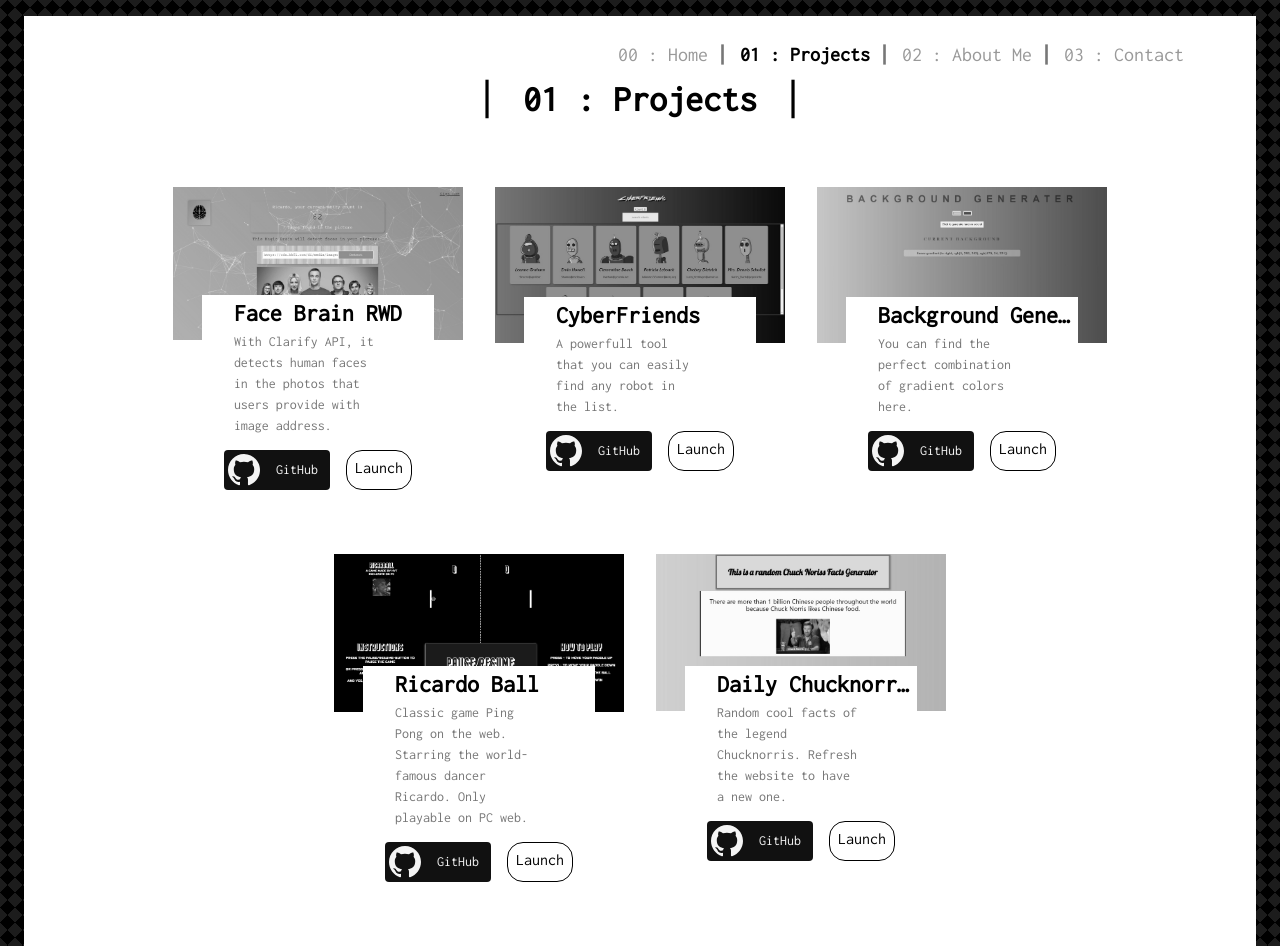
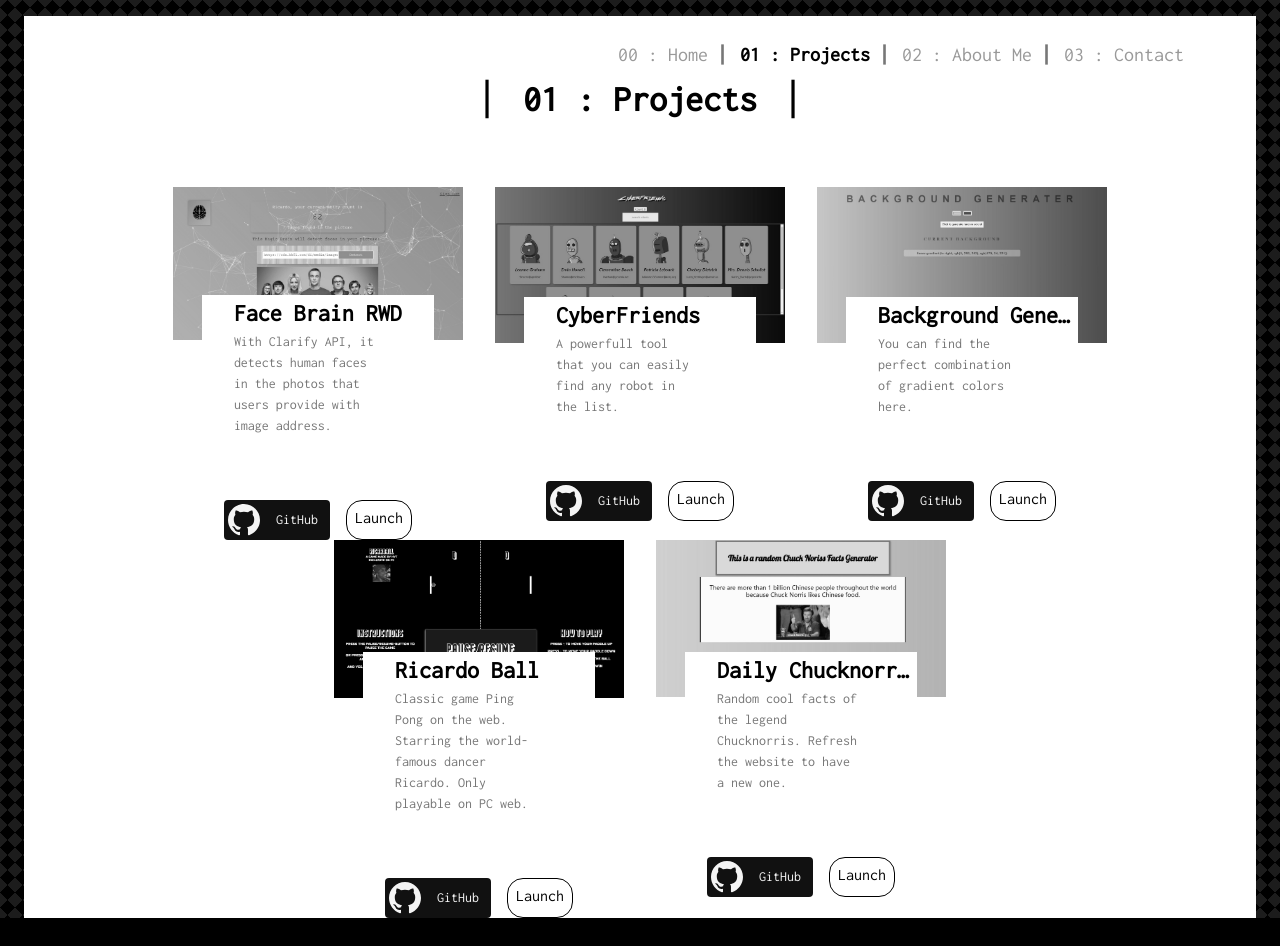
Before and after one commit to yeatin/portfolio_website, a React (Create React App) app: page / in a window 1280 px wide. Both pictures are taken after a click on the element "01 : Projects". After the commit the page ends 918 px from the top, so only its background shows below. Built offline with nearby package versions, Linux system fonts and the light colour scheme.

Commit message:
fixed launch button test 3

```diff
--- a/src/components/Showcase/Showcase.js
+++ b/src/components/Showcase/Showcase.js
@@ -4,14 +4,13 @@ const Showcase = ({ img, title, description, githubLink, launchLink }) => {
     return (
         <div className="w-33-l w-100 ph3-l ph0 box tc mt0-l mt5">
             <img className="w-100" src={require(`./showcase${img}.jpg`).default} alt={title} />
-            <div className="card-container center">
-                <dl className="tl ml4-l ml3 f6-l f7 lh-copy">
-                    <dt className="clip">Title</dt>
+            <div className="center card-container">
+                <dl className="tl ml4-l ml3 f6-l f7 lh-copy mb0">
                     <dd className="ml0 black truncate f3-l f6 fw6 black">{title}</dd>
-                    <dt className="clip">Artist</dt>
                     <dd className="tl ml0 gray w-70">{description}</dd>
                 </dl>
-                <div className="flex justify-center mt2">
+            </div>
+            <div className="flex justify-center">
                 <a className="no-underline near-white bg-animate bg-near-black hover-bg-gray inline-flex items-center mr3 tc br2 pa1" href={githubLink} title="GitHub" target="_blank" rel="noreferrer">
                     <svg className="dib h2 w2" fill="currentColor" xmlns="http://www.w3.org/2000/svg" viewBox="0 0 16 16" fillRule="evenodd" clipRule="evenodd" strokeLinejoin="round" strokeMiterlimit="1.414"><path d="M8 0C3.58 0 0 3.582 0 8c0 3.535 2.292 6.533 5.47 7.59.4.075.547-.172.547-.385 0-.19-.007-.693-.01-1.36-2.226.483-2.695-1.073-2.695-1.073-.364-.924-.89-1.17-.89-1.17-.725-.496.056-.486.056-.486.803.056 1.225.824 1.225.824.714 1.223 1.873.87 2.33.665.072-.517.278-.87.507-1.07-1.777-.2-3.644-.888-3.644-3.953 0-.873.31-1.587.823-2.147-.083-.202-.358-1.015.077-2.117 0 0 .672-.215 2.2.82.638-.178 1.323-.266 2.003-.27.68.004 1.364.092 2.003.27 1.527-1.035 2.198-.82 2.198-.82.437 1.102.163 1.915.08 2.117.513.56.823 1.274.823 2.147 0 3.073-1.87 3.75-3.653 3.947.287.246.543.735.543 1.48 0 1.07-.01 1.933-.01 2.195 0 .215.144.463.55.385C13.71 14.53 16 11.534 16 8c0-4.418-3.582-8-8-8" /></svg>
                     <span className="f6 ml3 pr2">GitHub</span>
@@ -25,7 +24,6 @@ const Showcase = ({ img, title, description, githubLink, launchLink }) => {
                 </a>
             </div>
         </div>
-        </div>
     )
 }
 
```
Lines whose indentation alone changed are shown as unchanged.
